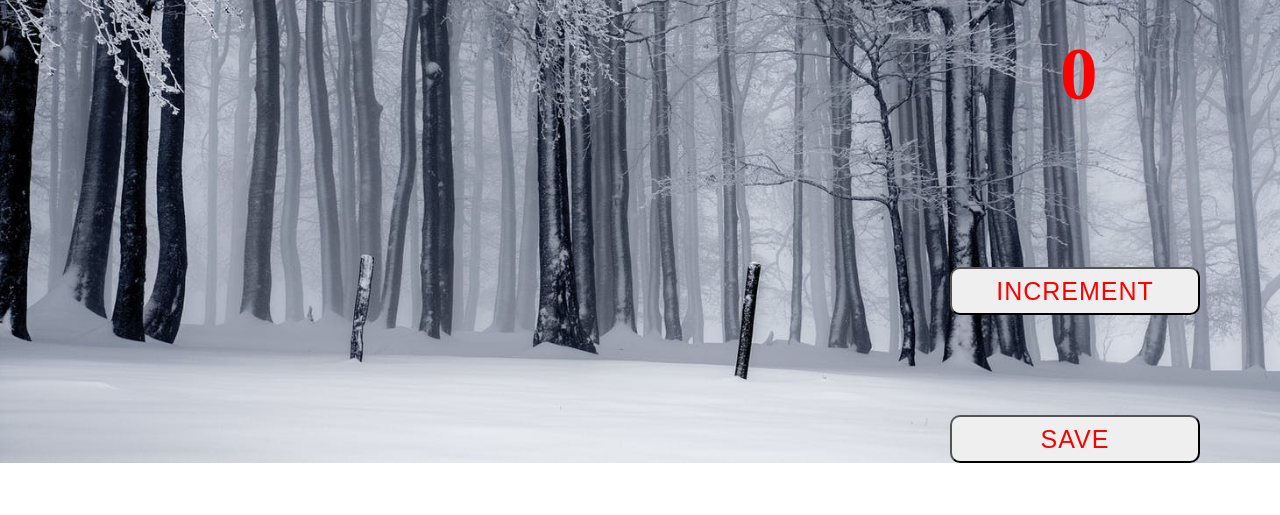
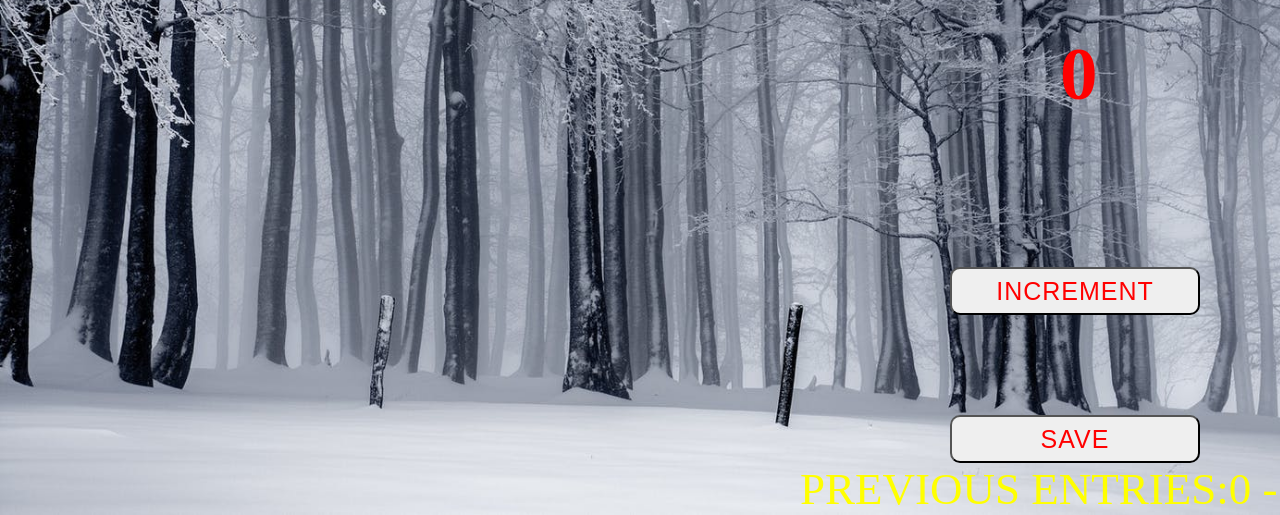
Before and after one commit to rudebeard/counter-app, a plain HTML site: page index.html in a window 1280 px wide. Shown: the part 472-987 px from the top of the page. Before the commit the page ends 935 px from the top, so only its background shows below. Drawn offline with Linux system fonts and the light colour scheme.

Commit message:
last updated has been made

```diff
--- a/index.html
+++ b/index.html
@@ -12,6 +12,7 @@
   <h2 id="count-el">0</h2>
   <button id="increment-btn" onclick="increment()">INCREMENT</button>
   <button id="save-btn" onclick="save()">save</button>
+  <p id="save-el">previous entries:</p>
   <script src="main.js"></script>
 </body>
 </html>
--- a/main.css
+++ b/main.css
@@ -8,6 +8,7 @@ body{
   padding-left: 800px;
   background-size: cover;
   padding-top: 300px;
+  position: relative;
 }
 h1{
   color: red;
@@ -57,3 +58,9 @@ h1{
     cursor: pointer;
     transition: 0.5s;
   }
+  #save-el{
+    font-size: 45px;
+    color: yellow;
+    text-transform: uppercase;
+
+  }
--- a/main.js
+++ b/main.js
@@ -1,14 +1,16 @@
 let countEl = document.getElementById("count-el");
+let saveEl = document.getElementById("save-el");
 let count=0;
 
 function increment(){
-  count = count+1;
-  countEl.innerText =count;
-  console.log(count)
-
+  count +=1;
+  countEl.textContent =count;
 }
 
 function save(){
-console.log(count);
+ let countStr = count + " - ";
+ saveEl.textContent +=countStr;
+ countEl.textContent = 0;
+ count=0
 }
 save()
```
